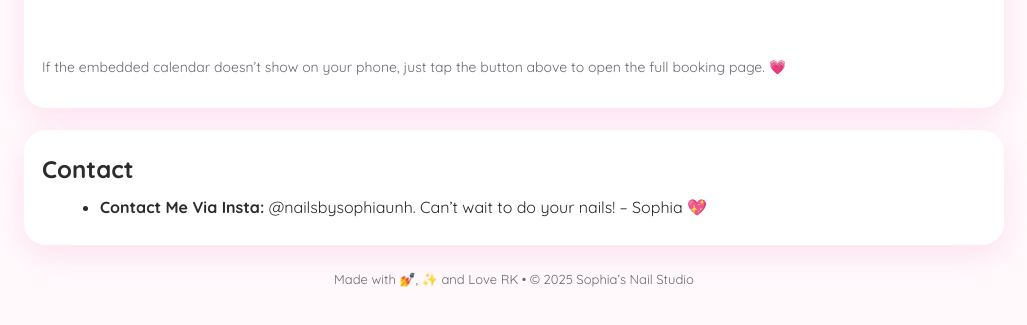
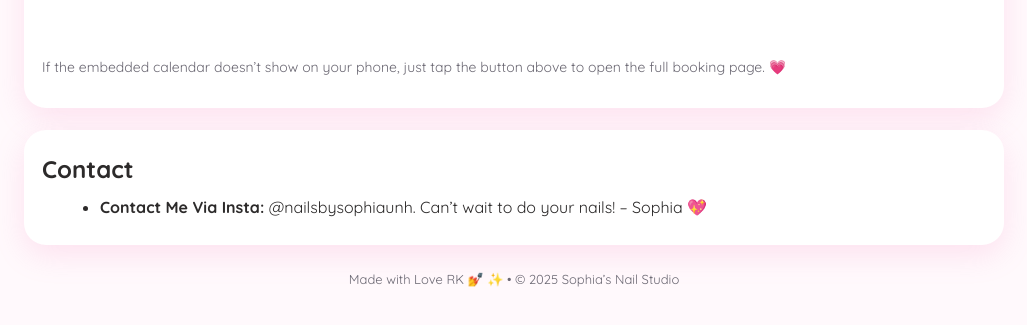
Before and after one commit to raymondkleib/SophiasNail, a plain HTML site: page index.html in a window 1280 px wide. Shown: the part 1677-2002 px from the top of the page, without its empty margins (126-1153 px from the left). Drawn offline with nearby package versions, Linux system fonts and the light colour scheme; a script that the page names is missing.

Commit message:
Update index.html

```diff
--- a/index.html
+++ b/index.html
@@ -148,7 +148,7 @@
         </ul>
       </section>
 
-      <div class="footer">Made with 💅, ✨ and Love RK • © 2025 Sophia’s Nail Studio</div>
+      <div class="footer">Made with  Love RK 💅 ✨  • © 2025 Sophia’s Nail Studio</div>
     </div>
   </body>
 </html>
```
